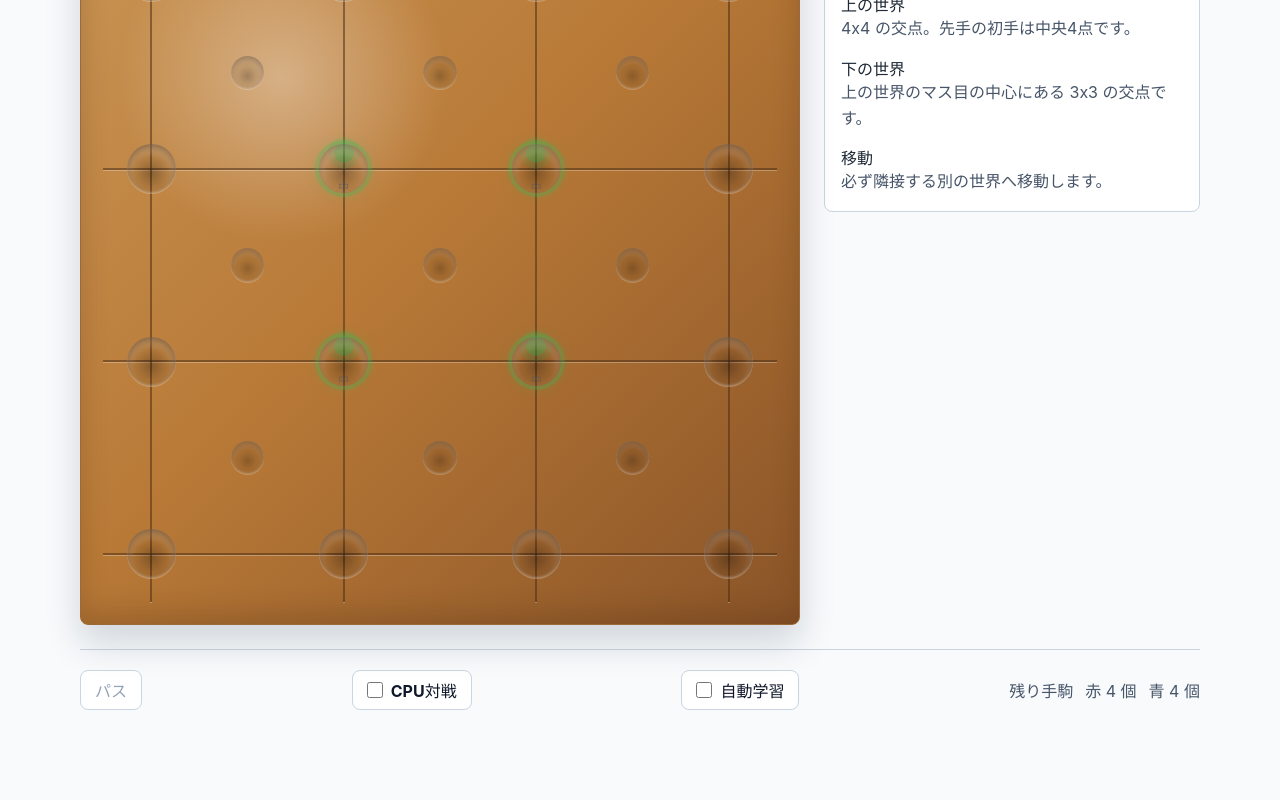
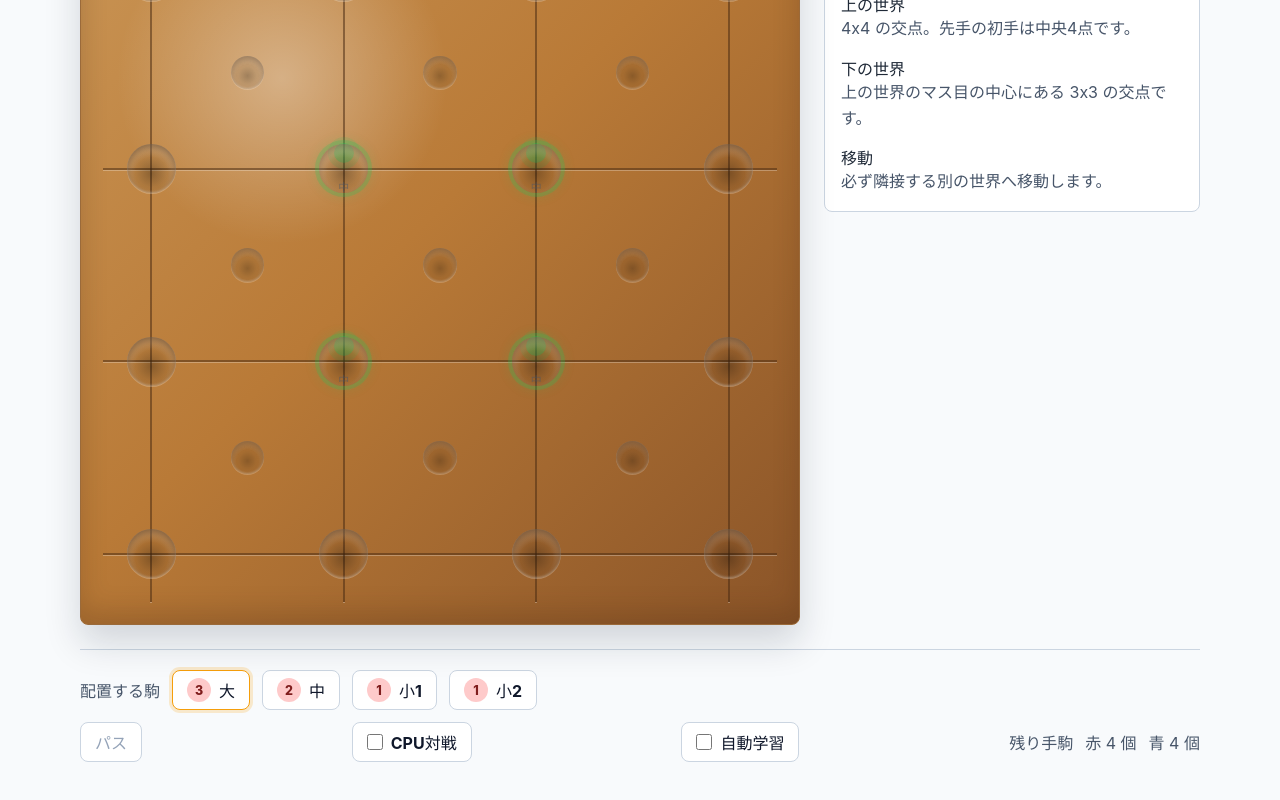
Before and after one commit to kapitantan/amplify_simpei, a React (Vite) app: page / in a window 1280 px wide. Shown: the part 432-1232 px from the top of the page. Before the commit the page ends 1198 px from the top, so only its background shows below. Built offline with nearby package versions, Linux system fonts and the light colour scheme; no server answers.

Commit message:
feat: complete stack covering rules

```diff
--- a/src/App.css
+++ b/src/App.css
@@ -267,6 +267,18 @@
   animation: piece-land 140ms ease-out;
 }
 
+.piece.size-1 {
+  width: 66%;
+}
+
+.piece.size-2 {
+  width: 78%;
+}
+
+.piece.size-3 {
+  width: 92%;
+}
+
 .flying-piece {
   position: absolute;
   z-index: 5;
@@ -318,6 +330,39 @@
     inset 8px 9px 8px rgba(255, 255, 255, 0.24),
     inset -7px -9px 12px rgba(0, 0, 0, 0.3),
     0 3px 0 rgba(0, 0, 0, 0.2);
+}
+
+.piece-size-badge,
+.stack-count {
+  position: absolute;
+  z-index: 4;
+  display: grid;
+  place-items: center;
+  border-radius: 999px;
+  background: rgba(255, 255, 255, 0.92);
+  color: #0f172a;
+  font-weight: 800;
+  line-height: 1;
+  box-shadow: 0 1px 3px rgba(15, 23, 42, 0.28);
+}
+
+.piece-size-badge {
+  right: 5%;
+  bottom: 8%;
+  width: 26%;
+  min-width: 14px;
+  aspect-ratio: 1;
+  font-size: 0.65rem;
+}
+
+.stack-count {
+  left: -4%;
+  top: -5%;
+  min-width: 18px;
+  min-height: 18px;
+  padding: 0 4px;
+  background: #facc15;
+  font-size: 0.68rem;
 }
 
 .piece-head::before {
@@ -507,6 +552,48 @@
   color: #475569;
 }
 
+.game-controls .piece-tray {
+  flex: 1 1 100%;
+  align-items: center;
+}
+
+.piece-choice {
+  display: inline-flex;
+  align-items: center;
+  gap: 8px;
+}
+
+.piece-choice.selected {
+  border-color: #f59e0b;
+  box-shadow: 0 0 0 3px rgba(245, 158, 11, 0.2);
+}
+
+.piece-choice:disabled {
+  color: #94a3b8;
+}
+
+.piece-size {
+  display: grid;
+  place-items: center;
+  width: 24px;
+  aspect-ratio: 1;
+  border-radius: 999px;
+  background: #e2e8f0;
+  color: #0f172a;
+  font-size: 0.78rem;
+  font-weight: 800;
+}
+
+.piece-choice.red .piece-size {
+  background: #fecaca;
+  color: #7f1d1d;
+}
+
+.piece-choice.blue .piece-size {
+  background: #bfdbfe;
+  color: #1e3a8a;
+}
+
 .notes-page {
   padding: 48px 0;
 }
--- a/src/game/simpei.js
+++ b/src/game/simpei.js
@@ -89,18 +89,16 @@ export function getPlayerLabel(player) {
   return player === PLAYERS.RED ? "赤" : "青";
 }
 
-export function getLegalPlacementTargets(state) {
+export function getLegalPlacementTargets(state, pieceId = null) {
   if (state.phase !== "placement" || isTerminal(state) || state.pendingForcedMove) {
     return [];
   }
 
-  return POSITIONS.filter(({ id, world, row, col }) => {
-    if (state.turnNumber !== 1) {
-      return canPlacePiece(state, getNextUnplacedPiece(state), id);
-    }
-
-    return !state.board[id] && world === WORLDS.UPPER && row >= 1 && row <= 2 && col >= 1 && col <= 2;
-  }).map(({ id }) => id);
+  const piece = pieceId ? state.pieces[pieceId] : getNextUnplacedPiece(state);
+  if (piece && !getUnplacedPieces(state, state.currentPlayer).some((unplacedPiece) => unplacedPiece.id === piece.id)) {
+    return [];
+  }
+  return getLegalPlacementTargetsForPiece(state, piece);
 }
 
 export function getAdjacentPositions(id) {
@@ -233,7 +231,7 @@ export function getActionKey(action) {
     return "";
   }
 
-  return [action.type, action.from ?? "", action.to ?? ""].join(":");
+  return [action.type, action.pieceId ?? "", action.from ?? "", action.to ?? ""].join(":");
 }
 
 export function markDraw(state, reason) {
@@ -251,7 +249,9 @@ export function markDraw(state, reason) {
 
 export function placePiece(state, toId, pieceId = null) {
   const piece = pieceId ? state.pieces[pieceId] : getNextUnplacedPiece(state);
-  if (!piece || !getLegalPlacementTargetsForPiece(state, piece).includes(toId)) {
+  const isUnplacedPiece = piece && getUnplacedPieces(state, state.currentPlayer)
+    .some((unplacedPiece) => unplacedPiece.id === piece.id);
+  if (!isUnplacedPiece || !getLegalPlacementTargetsForPiece(state, piece).includes(toId)) {
     return withMessage(state, "そこには配置できません。");
   }
 
@@ -469,7 +469,7 @@ function createPieces() {
   );
 }
 
-function getUnplacedPieces(state, player) {
+export function getUnplacedPieces(state, player) {
   const placedIds = new Set(Object.values(getStacks(state)).flatMap((stack) => stack.map((piece) => piece.id)));
   return Object.values(state.pieces ?? createPieces())
     .filter((piece) => piece.owner === player && !placedIds.has(piece.id));
@@ -479,7 +479,7 @@ function getNextUnplacedPiece(state) {
   return getUnplacedPieces(state, state.currentPlayer)[0] ?? null;
 }
 
-function getLegalPlacementTargetsForPiece(state, piece) {
+export function getLegalPlacementTargetsForPiece(state, piece) {
   if (!piece || state.phase !== "placement" || isTerminal(state) || state.pendingForcedMove) {
     return [];
   }
@@ -501,7 +501,7 @@ function canEnterCell(state, movingPiece, toId) {
   return !topPiece || movingPiece.size > topPiece.size;
 }
 
-function getTopPiece(state, positionId) {
+export function getTopPiece(state, positionId) {
   const stack = getStacks(state)[positionId] ?? [];
   return stack[stack.length - 1] ?? null;
 }
--- a/src/pages/GamePage.jsx
+++ b/src/pages/GamePage.jsx
@@ -12,6 +12,8 @@ import {
   getLegalPlacementTargets,
   getMovablePieces,
   getPlayerLabel,
+  getTopPiece,
+  getUnplacedPieces,
   isLegalAction,
   markDraw,
 } from "../game/simpei";
@@ -30,9 +32,14 @@ const CPU_TURN_DELAY_MS = 360;
 const REPETITION_DRAW_COUNT = 3;
 const MAX_MATCH_HISTORY_LENGTH = 180;
 
+function isTerminalGame(state) {
+  return Boolean(state.winner || state.drawReason);
+}
+
 export default function GamePage() {
   const [game, setGame] = useState(() => createInitialGame());
   const [selectedPiece, setSelectedPiece] = useState(null);
+  const [selectedPlacementPieceId, setSelectedPlacementPieceId] = useState(null);
   const [cpuMode, setCpuMode] = useState(false);
   const [autoLearnMode, setAutoLearnMode] = useState(false);
   const [cpuThinking, setCpuThinking] = useState(false);
@@ -68,7 +75,14 @@ export default function GamePage() {
   const boardRef = useRef(null);
   const pointRefs = useRef(new Map());
 
-  const legalPlacementTargets = useMemo(() => new Set(getLegalPlacementTargets(game)), [game]);
+  const placementPieces = useMemo(() => getUnplacedPieces(game, game.currentPlayer), [game]);
+  const currentPlacementPiece = placementPieces.find((piece) => piece.id === selectedPlacementPieceId)
+    ?? placementPieces[0]
+    ?? null;
+  const legalPlacementTargets = useMemo(
+    () => new Set(getLegalPlacementTargets(game, currentPlacementPiece?.id ?? null)),
+    [game, currentPlacementPiece?.id]
+  );
   const forcedMoveTargets = useMemo(() => new Set(getForcedMoveTargets(game)), [game]);
   const movablePieces = useMemo(() => new Set(getMovablePieces(game)), [game]);
   const legalMoveTargets = useMemo(() => (
@@ -146,6 +160,7 @@ export default function GamePage() {
       from: piece.from,
       to: toId,
       player: piece.player,
+      pieceSize: piece.size ?? 1,
       left: fromRect.left + fromRect.width / 2 - boardRect.left,
       top: fromRect.top + fromRect.height / 2 - boardRect.top,
       size: fromRect.width,
@@ -374,7 +389,11 @@ export default function GamePage() {
         return;
       }
 
-      const result = commitAction({ type: ACTION_TYPES.PLACE, to: positionId });
+      const result = commitAction({
+        type: ACTION_TYPES.PLACE,
+        pieceId: currentPlacementPiece?.id,
+        to: positionId,
+      });
       playEffect({ type: "placed", id: positionId }, result?.nextGame.pendingForcedMove ? 380 : 240);
       return;
     }
@@ -419,6 +438,7 @@ export default function GamePage() {
     setCurrentGame(nextGame);
     resetStateVisits(nextGame);
     setSelectedPiece(null);
+    setSelectedPlacementPieceId(null);
     setMoveHistory([]);
     historyRef.current = [];
     resultRecordedRef.current = false;
@@ -528,13 +548,10 @@ export default function GamePage() {
     return nextGame;
   }
 
-  function isTerminalGame(state) {
-    return Boolean(state.winner || state.drawReason);
-  }
-
   function getStateRepetitionKey(state) {
     return JSON.stringify({
       board: state.board,
+      stacks: state.stacks,
       currentPlayer: state.currentPlayer,
       phase: state.phase,
       pendingForcedMove: state.pendingForcedMove,
@@ -607,6 +624,28 @@ export default function GamePage() {
       </section>
 
       <section className="game-controls">
+        {game.phase === "placement" && placementPieces.length > 0 && (
+          <div className="piece-tray" aria-label="配置する手駒">
+            <strong>配置する駒</strong>
+            {placementPieces.map((piece) => (
+              <button
+                key={piece.id}
+                type="button"
+                className={[
+                  "piece-choice",
+                  piece.owner,
+                  currentPlacementPiece?.id === piece.id ? "selected" : "",
+                ].filter(Boolean).join(" ")}
+                onClick={() => setSelectedPlacementPieceId(piece.id)}
+                disabled={isCpuTurnInView || uiEffect.locked}
+                aria-pressed={currentPlacementPiece?.id === piece.id}
+              >
+                <span className={`piece-size size-${piece.size}`}>{getPieceSizeLabel(piece.size)}</span>
+                <span>{getPieceRoleLabel(piece)}</span>
+              </button>
+            ))}
+          </div>
+        )}
         <button
           type="button"
           onClick={handlePass}
@@ -666,6 +705,30 @@ function getGameStatusLabel(game) {
   return `${getPlayerLabel(game.currentPlayer)}の手番`;
 }
 
+function getPieceRoleLabel(piece) {
+  if (!piece) {
+    return "";
+  }
+
+  if (piece.size === 3) {
+    return "大";
+  }
+  if (piece.size === 2) {
+    return "中";
+  }
+  return piece.id.endsWith("SMALL_2") ? "小2" : "小1";
+}
+
+function getPieceSizeLabel(size) {
+  if (size === 3) {
+    return "3";
+  }
+  if (size === 2) {
+    return "2";
+  }
+  return "1";
+}
+
 function IntegratedBoard({
   game,
   boardRef,
@@ -706,6 +769,8 @@ function IntegratedBoard({
         ))}
         {POSITIONS.map(({ id, world, row, col }) => {
           const occupant = game.board[id];
+          const stack = game.stacks?.[id] ?? [];
+          const topPiece = getTopPiece(game, id);
           const isSelected = selectedPiece === id;
           const isForcedPiece = forcedPieceId === id;
           const isLegalTarget = legalPlacementTargets.has(id)
@@ -717,6 +782,9 @@ function IntegratedBoard({
           const isRecentAction = uiEffect.action?.id === id;
           const isWinningPoint = game.winningLine?.includes(id);
           const label = `${getWorldLabel(world)} ${row + 1}行 ${col + 1}列`;
+          const stackLabel = topPiece
+            ? `${getPlayerLabel(topPiece.owner)}の${getPieceRoleLabel(topPiece)}、スタック${stack.length}段`
+            : "空き";
           const gridPosition = getBoardGridPosition(world, row, col);
 
           return (
@@ -748,14 +816,16 @@ function IntegratedBoard({
                   pointRefs.current.delete(id);
                 }
               }}
-              aria-label={occupant ? `${label}: ${getPlayerLabel(occupant)}の駒` : `${label}: 空き`}
+              aria-label={`${label}: ${stackLabel}`}
             >
               <span className="point-hole" />
               {isLegalTarget && !occupant && <span className="target-marker" />}
               {occupant && flyingPiece?.from !== id && (
-                <span className="piece">
+                <span className={`piece size-${topPiece?.size ?? 1}`} title={stackLabel}>
                   <span className="piece-head">{getPlayerLabel(occupant)}</span>
+                  <span className="piece-size-badge">{topPiece?.size ?? 1}</span>
                   <span className="piece-stem" />
+                  {stack.length > 1 && <span className="stack-count">{stack.length}</span>}
                 </span>
               )}
               {!occupant && <span className="point-label">{getPointLabel(world, row, col)}</span>}
@@ -774,8 +844,9 @@ function IntegratedBoard({
             }}
             aria-hidden="true"
           >
-            <span className="piece">
+            <span className={`piece size-${flyingPiece.pieceSize ?? 1}`}>
               <span className="piece-head">{getPlayerLabel(flyingPiece.player)}</span>
+              <span className="piece-size-badge">{flyingPiece.pieceSize ?? 1}</span>
               <span className="piece-stem" />
             </span>
           </span>
```
Also changed, not shown: 3 other files (tests, documents, lock files or other folders).
